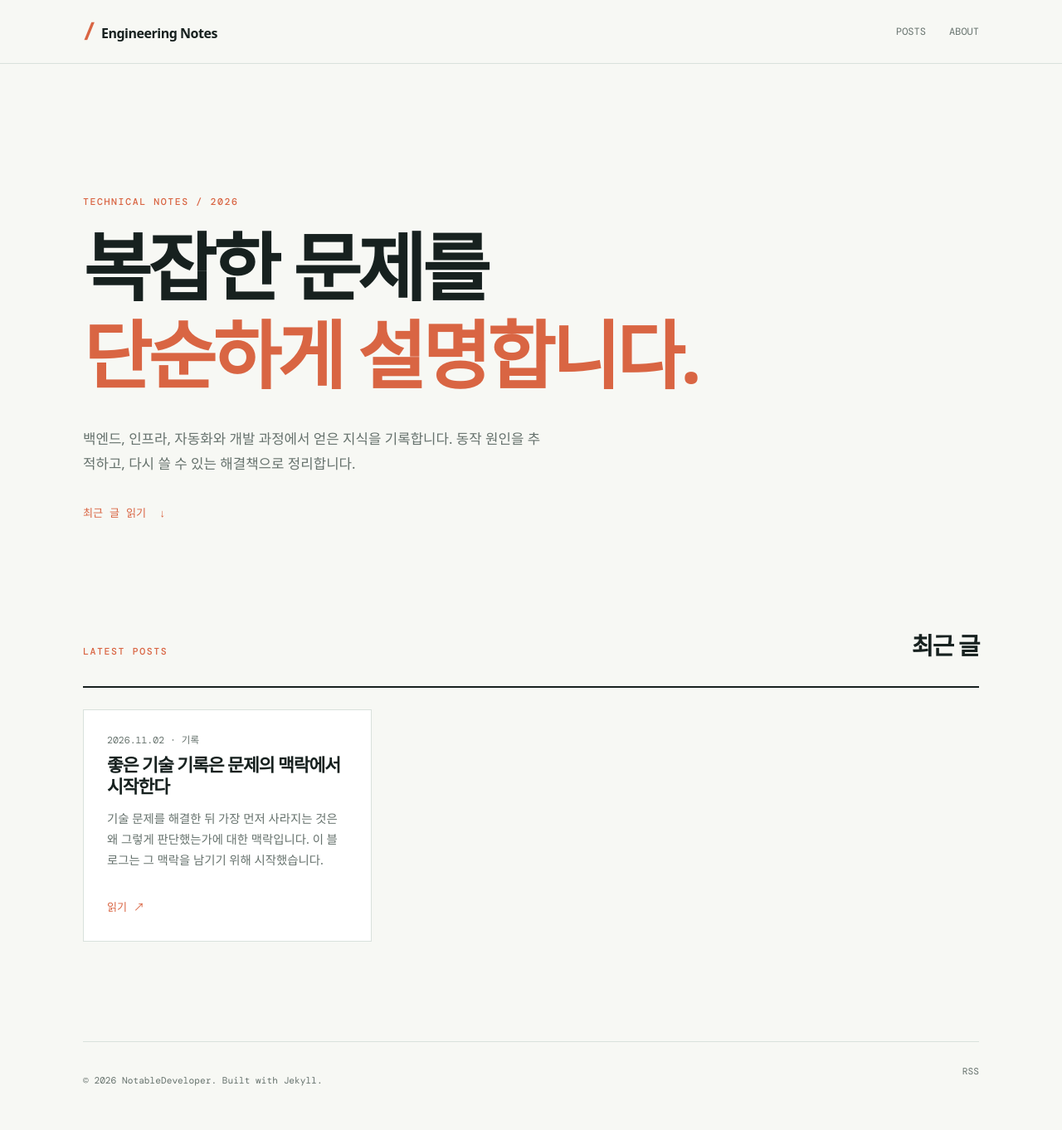
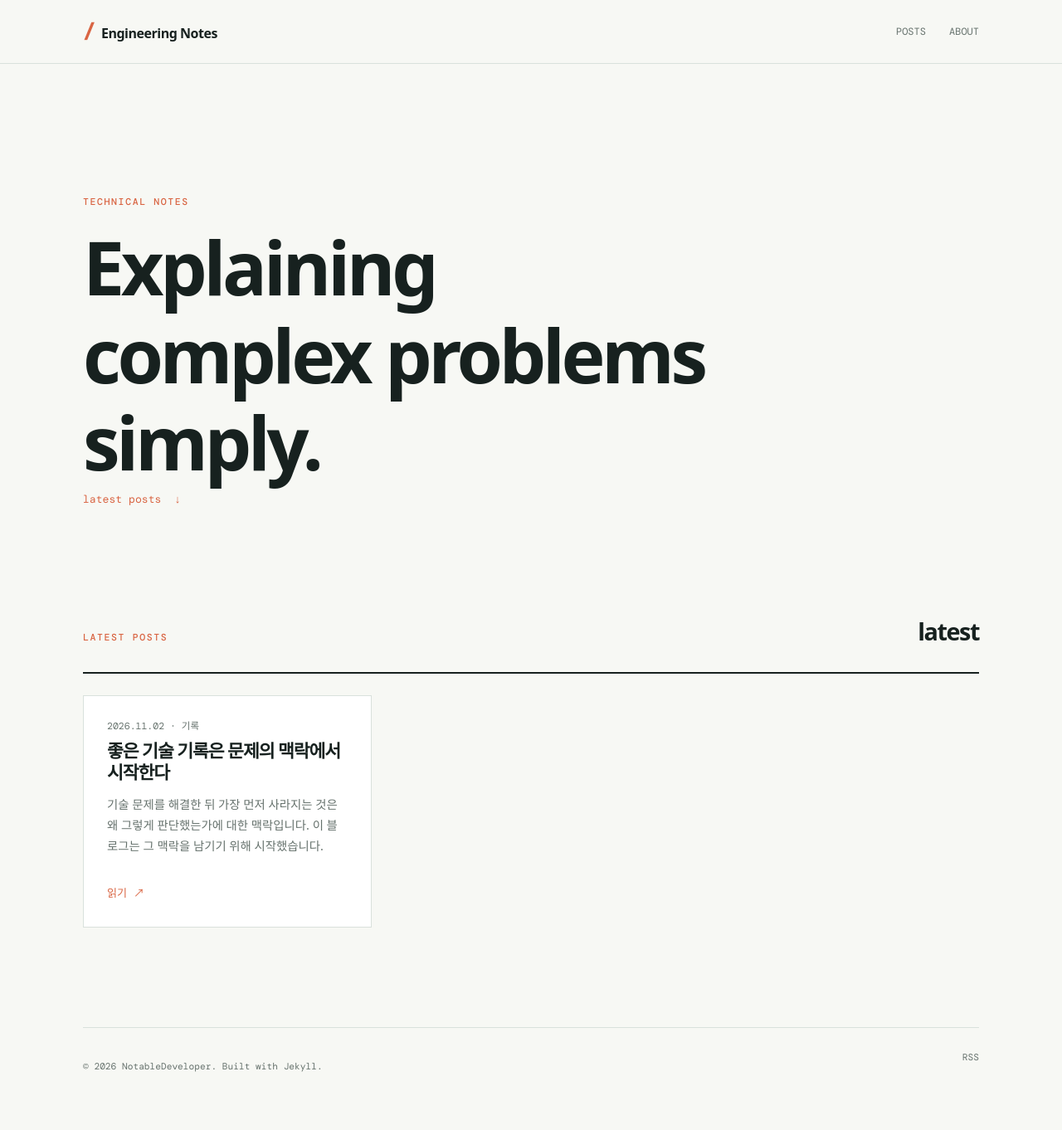
Before and after one commit to NotableDeveloper/NotableDeveloper.github.io, a Jekyll site: the page built from index.html, in a window 1280 px wide. Shown: the whole page at 83% size. Built offline with Jekyll 4.4.1, drawn with Linux system fonts in a browser that asks for light colours; some web fonts are replaced; the list of posts is cut into pages by our own code.

Commit message:
Change Index.html
Change Index pages to simple

```diff
--- a/index.html
+++ b/index.html
@@ -4,16 +4,15 @@ title: Home
 ---
 
 <section class="hero" aria-labelledby="hero-title">
-  <p class="eyebrow">TECHNICAL NOTES / 2026</p>
-  <h1 id="hero-title">복잡한 문제를<br><em>단순하게 설명합니다.</em></h1>
-  <p class="hero-copy">백엔드, 인프라, 자동화와 개발 과정에서 얻은 지식을 기록합니다. 동작 원인을 추적하고, 다시 쓸 수 있는 해결책으로 정리합니다.</p>
-  <a class="text-link" href="#posts">최근 글 읽기 <span aria-hidden="true">↓</span></a>
+  <p class="eyebrow">TECHNICAL NOTES</p>
+  <h1 id="hero-title">Explaining complex problems simply.</em></h1>
+  <a class="text-link" href="#posts"> latest posts <span aria-hidden="true">↓</span></a>
 </section>
 
 <section class="posts-section" id="posts" aria-labelledby="posts-title">
   <div class="section-heading">
     <p class="eyebrow">LATEST POSTS</p>
-    <h2 id="posts-title">최근 글</h2>
+    <h2 id="posts-title">latest</h2>
   </div>
   <div class="post-grid">
     {% for post in site.posts limit: site.paginate %}
```
